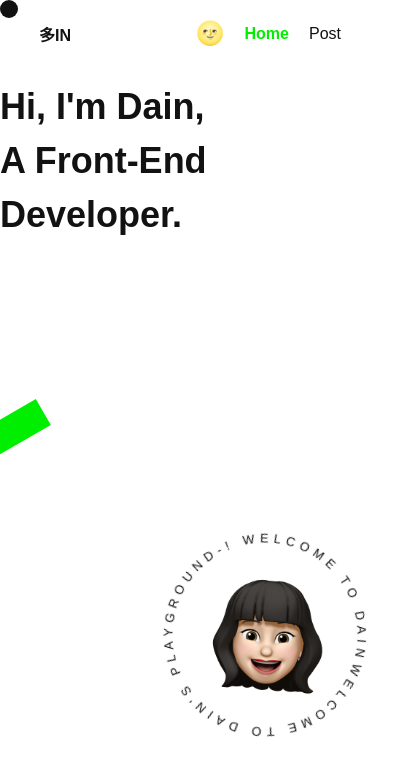
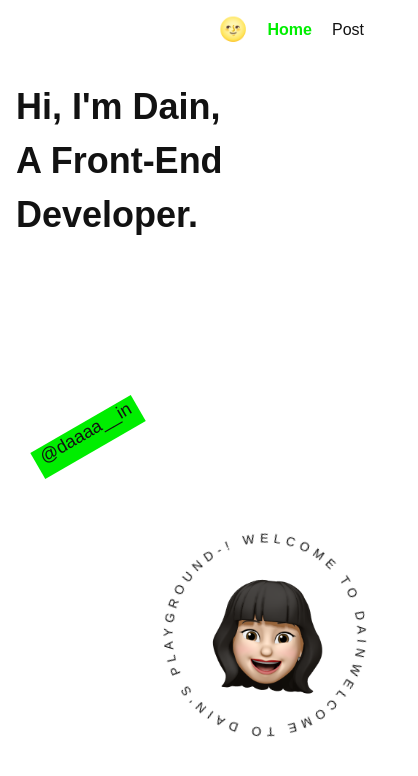
Before and after one commit to hdain/playground, a React (Create React App) app: page / in a window 390 px wide. Shown: the top 776 px of the page, 418 px wide, since content can reach past the window. Built offline with nearby package versions, Linux system fonts and the light colour scheme; no server answers; a web font is replaced by a local one.

Commit message:
feat: Add media query style

```diff
--- a/src/components/Cursor/Cursor.module.scss
+++ b/src/components/Cursor/Cursor.module.scss
@@ -1,3 +1,5 @@
+@import "../../styles/mixin";
+
 .cursor {
   position: fixed;
   top: 0;
@@ -7,4 +9,8 @@
   border-radius: 50%;
   background: var(--color-text);
   z-index: 100;
+
+  @include mobile {
+    display: none;
+  }
 }
--- a/src/components/Layout/Header/Header.module.scss
+++ b/src/components/Layout/Header/Header.module.scss
@@ -1,3 +1,5 @@
+@import "../../../styles/mixin";
+
 .header {
   position: fixed;
   top: 0;
@@ -25,5 +27,14 @@
     h1 {
       font-size: 16px;
     }
+
+    @include mobile {
+      max-width: 100%;
+      padding: 16px;
+
+      h1 {
+        display: none;
+      }
+    }
   }
 }
--- a/src/components/Layout/Layout.module.scss
+++ b/src/components/Layout/Layout.module.scss
@@ -1,3 +1,5 @@
+@import "../../styles/mixin";
+
 .contents {
   padding: 80px 0;
   display: flex;
@@ -7,5 +9,15 @@
 
   > * {
     width: 768px;
+
+    @include tablet {
+      width: 630px;
+      padding: 0 16px;
+    }
+
+    @include mobile {
+      width: 100%;
+      padding: 0 16px;
+    }
   }
 }
--- a/src/components/Layout/Layout.tsx
+++ b/src/components/Layout/Layout.tsx
@@ -1,9 +1,9 @@
 import { useContext } from "react";
 import { Outlet } from "react-router-dom";
 
-import { Header } from "./Header";
 import { AuthContext } from "../../contexts";
 import { Cursor } from "../Cursor";
+import { Header } from "./Header";
 
 import styles from "./Layout.module.scss";
 import classNames from "classnames/bind";
@@ -19,14 +19,14 @@ const Layout = () => {
         // TODO: loding UI ?
         ""
       ) : (
-        <>
+        <div>
           <Cursor />
           <Header />
 
           <div className={cx("contents")}>
             <Outlet />
           </div>
-        </>
+        </div>
       )}
     </>
   );
--- a/src/components/Post/PostDetail/PostDetail.module.scss
+++ b/src/components/Post/PostDetail/PostDetail.module.scss
@@ -1,3 +1,5 @@
+@import "../../../styles/mixin";
+
 .post-detail {
   display: flex;
   flex-direction: column;
@@ -9,6 +11,10 @@
     h1 {
       font-size: 48px;
       padding-bottom: 10px;
+
+      @include mobile {
+        font-size: 36px;
+      }
     }
 
     > div {
--- a/src/pages/Home/Home.module.scss
+++ b/src/pages/Home/Home.module.scss
@@ -1,22 +1,38 @@
+@import "../../styles/mixin";
+@import "../../styles/variables";
+
 .home {
   position: relative;
   font-family: "Satoshi", sans-serif;
 
   strong {
-    font-size: 36px;
+    font-size: 48px;
     line-height: 1.5;
+
+    @include mobile {
+      font-size: 36px;
+    }
   }
 
-  .tag1 {
+  .tag {
     position: absolute;
-    left: -50px;
+    left: 10px;
     top: 50%;
-    width: 100px;
+    width: fit-content;
     height: 30px;
+    padding: 0 7px;
     background: var(--color-highlight);
-    color: var(--color-text);
+    color: #{$black};
     font-size: 18px;
     transform: rotate(-30deg);
+
+    @include tablet {
+      left: 20px;
+    }
+
+    @include mobile {
+      left: 30px;
+    }
   }
 
   .circle-area {
@@ -29,6 +45,7 @@
       center;
     background-size: 61%;
     transition: all 0.3s;
+    overflow: hidden;
 
     &:hover {
       background-image: url("../../../public/assets/images/me03.png");
--- a/src/pages/Home/Home.tsx
+++ b/src/pages/Home/Home.tsx
@@ -10,8 +10,7 @@ const Home = () => {
         Hi, I'm Dain,
         <br />A Front-End Developer.
       </strong>
-      {/*TODO: tags-area : notebook, phone case sticker ver?..*/}
-      <span className={cx("tag1")}>tag1</span>
+      <span className={cx("tag")}>@daaaa__in</span>
       <div className={cx("circle-area")}>
         <svg viewBox="0 0 100 100" width="100" height="100">
           <defs>
--- /dev/null
+++ b/src/styles/_mixin.scss
@@ -0,0 +1,13 @@
+@import "./variables";
+
+@mixin mobile {
+  @media (max-width: #{$breakpoint-mobile}) {
+    @content;
+  }
+}
+
+@mixin tablet {
+  @media (min-width: #{$breakpoint-mobile}) and (max-width: #{$breakpoint-tablet}) {
+    @content;
+  }
+}
--- a/src/styles/_variables.scss
+++ b/src/styles/_variables.scss
@@ -1,3 +1,6 @@
+$breakpoint-tablet: 1024px;
+$breakpoint-mobile: 640px;
+
 $black: #121212;
 $dark-gray: #21262d;
 $light-gray: #e5e5e5;
```
